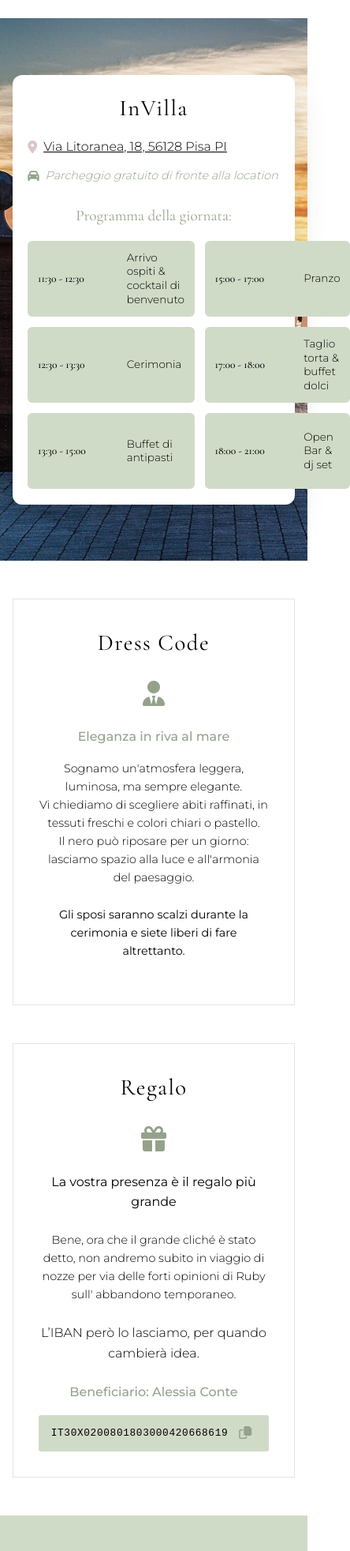
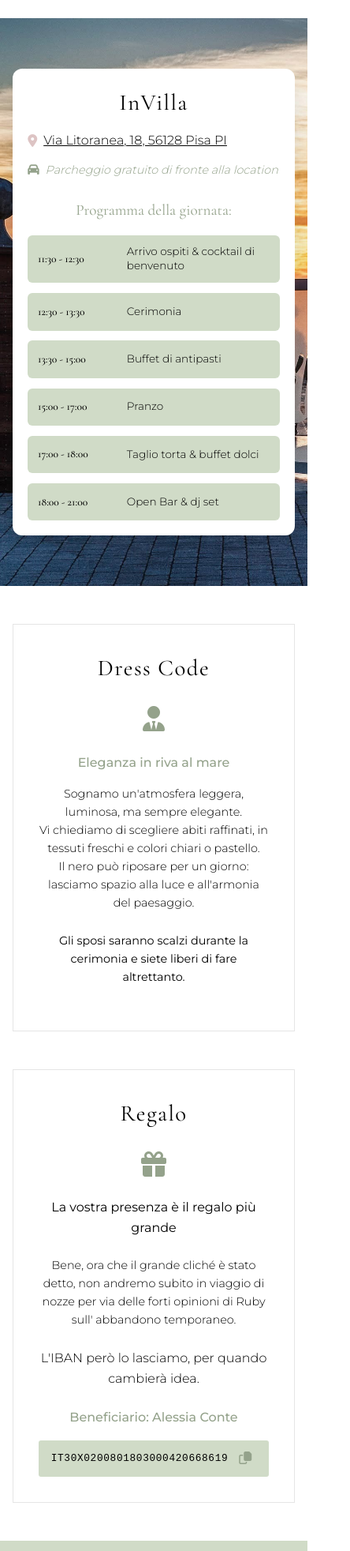
Before and after one commit to mpcicco/sitoMatrimonio, a plain HTML site: page index.html in a window 390 px wide. Shown: the part 1568-3532 px from the top of the page at 79% size, 444 px wide, since content can reach past the window. Drawn offline with nearby package versions, Linux system fonts and the light colour scheme.

Commit message:
fix fav icon e programma

```diff
--- a/css/style.css
+++ b/css/style.css
@@ -545,6 +545,8 @@ footer {
 
     .schedule {
         grid-template-columns: 1fr;
+        grid-template-rows: unset;
+        grid-auto-flow: unset;
         gap: 0.8rem;
     }
 
--- a/index.html
+++ b/index.html
@@ -4,6 +4,14 @@
     <meta charset="UTF-8">
     <meta name="viewport" content="width=device-width, initial-scale=1.0">
     <title>Enrico & Alessia - 25.09.2025</title>
+
+    <!-- Favicon -->
+    <link rel="icon" type="image/png" href="favicon/favicon-96x96.png" sizes="96x96" />
+    <link rel="icon" type="image/svg+xml" href="favicon/favicon.svg" />
+    <link rel="shortcut icon" href="favicon/favicon.ico" />
+    <link rel="apple-touch-icon" sizes="180x180" href="favicon/apple-touch-icon.png" />
+    <link rel="manifest" href="favicon/site.webmanifest" />
+
     <link rel="stylesheet" href="css/normalize.css">
     <link rel="stylesheet" href="css/style.css">
     <link rel="preconnect" href="https://fonts.googleapis.com">
@@ -122,7 +130,7 @@
                 <p class="info-icon"><i class="fa-solid fa-gift"></i></p>
                 <p><b>La vostra presenza è il regalo più grande</b></p>
                 <p class="info-details">Bene, ora che il grande cliché è stato detto, non andremo subito in viaggio di nozze per via delle forti opinioni di Ruby sull' abbandono temporaneo. </p>
-                <p class="info-details"></p>L’IBAN però lo lasciamo, per quando cambierà idea.</p>
+                <p class="info-details"></p>L'IBAN però lo lasciamo, per quando cambierà idea.</p>
                 <div class="iban-info">
                     <p class="beneficiary">Beneficiario: Alessia Conte</p>
                     <div class="iban-container">
```
Also changed, not shown: favicon/apple-touch-icon.png (added), favicon/favicon-96x96.png (added), favicon/favicon.ico (added), favicon/favicon.svg (added), favicon/site.webmanifest (added), favicon/web-app-manifest-192x192.png (added), favicon/web-app-manifest-512x512.png (added).
